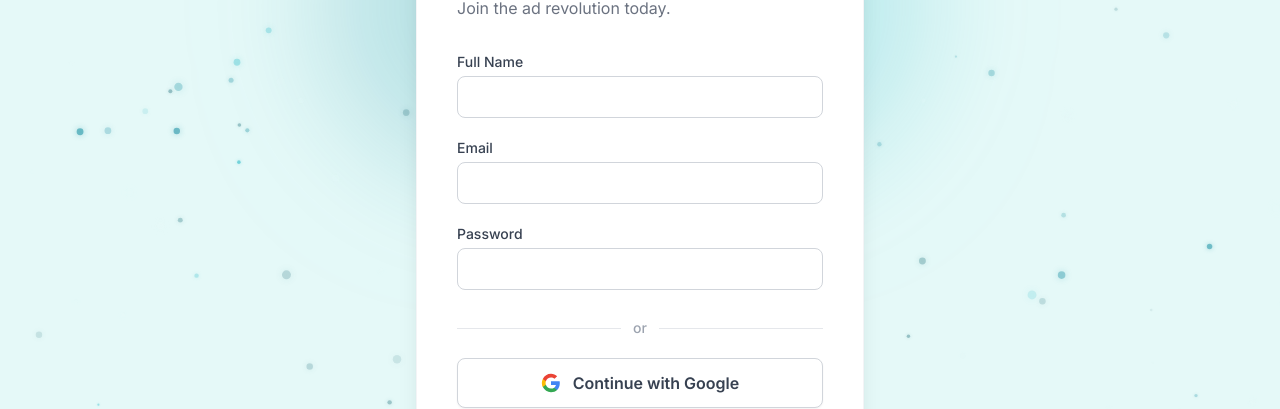
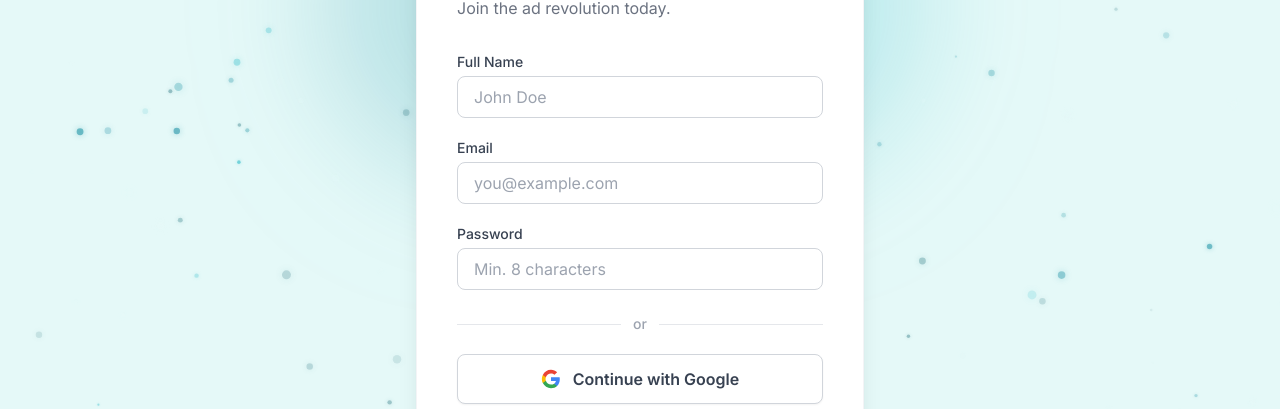
Before and after one commit to ADORIX000/adorix-webb, a React (Vite) app: page /signup in a window 1280 px wide. Shown: the part 201-610 px from the top of the page. Built offline with nearby package versions, Linux system fonts and the light colour scheme; the HTML template or start-up script is replaced by a standard one.

Commit message:
validations/changes in sign up page

```diff
--- a/src/pages/auth/Signup.jsx
+++ b/src/pages/auth/Signup.jsx
@@ -1,11 +1,44 @@
-import React from 'react';
+import React, { useState } from 'react';
 import { Link, useNavigate } from 'react-router-dom';
 
 const Signup = () => {
   const navigate = useNavigate();
+  const [form, setForm] = useState({ name: '', email: '', password: '' });
+  const [errors, setErrors] = useState({});
+
+  const validate = () => {
+    const newErrors = {};
+    if (!form.name.trim()) {
+      newErrors.name = 'Full name is required.';
+    }
+    if (!form.email.trim()) {
+      newErrors.email = 'Email is required.';
+    } else if (!/^[^\s@]+@[^\s@]+\.[^\s@]+$/.test(form.email)) {
+      newErrors.email = 'Please enter a valid email address.';
+    }
+    if (!form.password) {
+      newErrors.password = 'Password is required.';
+    } else if (form.password.length < 8) {
+      newErrors.password = 'Password must be at least 8 characters.';
+    }
+    return newErrors;
+  };
+
+  const handleChange = (e) => {
+    setForm({ ...form, [e.target.name]: e.target.value });
+    // Clear error on change
+    if (errors[e.target.name]) {
+      setErrors({ ...errors, [e.target.name]: '' });
+    }
+  };
 
   const handleSignup = (e) => {
     e.preventDefault();
+    const validationErrors = validate();
+    if (Object.keys(validationErrors).length > 0) {
+      setErrors(validationErrors);
+      return;
+    }
     navigate('/verify');
   };
 
@@ -15,22 +48,51 @@ const Signup = () => {
         <h2 className="text-3xl font-bold text-adorix-dark mb-2">Create account</h2>
         <p className="text-gray-500 mb-8">Join the ad revolution today.</p>
 
-        <form onSubmit={handleSignup} className="space-y-5">
+        <form onSubmit={handleSignup} className="space-y-5" noValidate>
+          {/* Full Name */}
           <div>
             <label className="block text-sm font-medium text-gray-700 mb-1">Full Name</label>
-            <input type="text" className="w-full px-4 py-2 border border-gray-300 rounded-lg focus:ring-2 focus:ring-adorix-500 focus:outline-none transition" />
+            <input
+              type="text"
+              name="name"
+              value={form.name}
+              onChange={handleChange}
+              className={`w-full px-4 py-2 border rounded-lg focus:ring-2 focus:ring-adorix-primary focus:outline-none transition ${errors.name ? 'border-red-400 bg-red-50' : 'border-gray-300'}`}
+              placeholder="John Doe"
+            />
+            {errors.name && <p className="text-red-500 text-xs mt-1">{errors.name}</p>}
           </div>
+
+          {/* Email */}
           <div>
             <label className="block text-sm font-medium text-gray-700 mb-1">Email</label>
-            <input type="email" className="w-full px-4 py-2 border border-gray-300 rounded-lg focus:ring-2 focus:ring-adorix-500 focus:outline-none transition" />
+            <input
+              type="email"
+              name="email"
+              value={form.email}
+              onChange={handleChange}
+              className={`w-full px-4 py-2 border rounded-lg focus:ring-2 focus:ring-adorix-primary focus:outline-none transition ${errors.email ? 'border-red-400 bg-red-50' : 'border-gray-300'}`}
+              placeholder="you@example.com"
+            />
+            {errors.email && <p className="text-red-500 text-xs mt-1">{errors.email}</p>}
           </div>
+
+          {/* Password */}
           <div>
             <label className="block text-sm font-medium text-gray-700 mb-1">Password</label>
-            <input type="password" className="w-full px-4 py-2 border border-gray-300 rounded-lg focus:ring-2 focus:ring-adorix-500 focus:outline-none transition" />
+            <input
+              type="password"
+              name="password"
+              value={form.password}
+              onChange={handleChange}
+              className={`w-full px-4 py-2 border rounded-lg focus:ring-2 focus:ring-adorix-primary focus:outline-none transition ${errors.password ? 'border-red-400 bg-red-50' : 'border-gray-300'}`}
+              placeholder="Min. 8 characters"
+            />
+            {errors.password && <p className="text-red-500 text-xs mt-1">{errors.password}</p>}
           </div>
 
           {/* Divider */}
-          <div className="flex items-center gap-3 pt-2">
+          <div className="flex items-center gap-3 pt-1">
             <div className="flex-1 h-px bg-gray-200" />
             <span className="text-sm text-gray-400 font-medium">or</span>
             <div className="flex-1 h-px bg-gray-200" />
@@ -50,6 +112,7 @@ const Signup = () => {
             Continue with Google
           </button>
 
+          {/* Submit */}
           <button type="submit" className="w-full bg-adorix-dark hover:bg-adorix-primary text-white font-bold py-3 rounded-lg transition shadow-md">
             Create Account
           </button>
--- a/src/pages/auth/Verification.jsx
+++ b/src/pages/auth/Verification.jsx
@@ -4,7 +4,7 @@ import { Link } from 'react-router-dom';
 
 const Verification = () => {
   return (
-    <div className="pt-32 flex justify-center items-center">
+    <div className="pt-32 pb-32 flex justify-center items-center min-h-[80vh]">
       <div className="bg-white p-10 rounded-2xl shadow-xl border border-gray-100 w-full max-w-md text-center">
         <div className="bg-adorix-50 w-16 h-16 rounded-full flex items-center justify-center mx-auto mb-6">
           <Mail className="w-8 h-8 text-adorix-600" />
```
